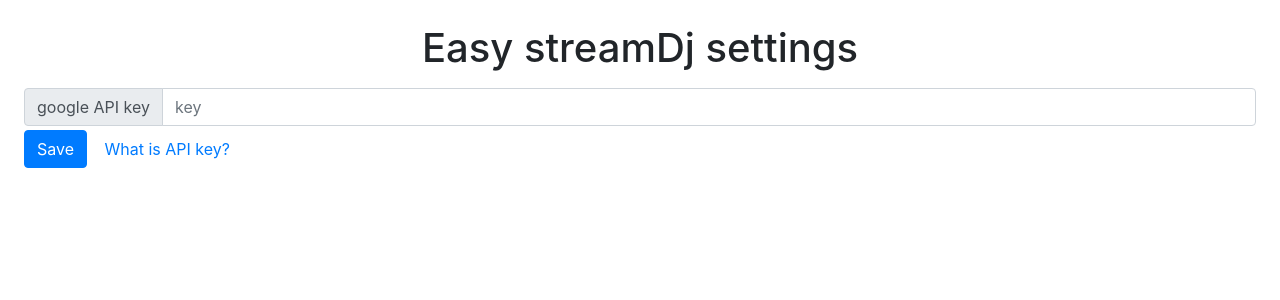
After one commit to e9000000000/EasyStreamDJ, a Flask app: page /settings/ in a window 1280 px wide. The commit adds this page. Shown: the top 300 px of the page. Run offline with Flask 2, Linux system fonts and the light colour scheme; some libraries are stand-ins or nearby versions.

Commit message:
settings now have web ui too

```diff
--- a/ezStreamDj.py
+++ b/ezStreamDj.py
@@ -1,8 +1,10 @@
-from flask import Flask, request, render_template, jsonify
+from flask import Flask, request, render_template, jsonify, redirect, url_for
 from flask_socketio import SocketIO, send
 import json
 
 import sender.from_yt_playlist
+from config import HOST, PORT, API_KEY
+from utils import change_api_key_in_config
 
 
 app = Flask(__name__)
@@ -11,7 +13,9 @@ socketio = SocketIO(app, cors_allowed_origins='*')
 
 @app.route('/')
 def index():
-    return render_template('index.html')
+    if API_KEY == '':
+        return redirect(url_for('settings'))
+    return render_template('index.html', host=HOST, port=PORT)
 
 @socketio.on('message')
 def handle_message(message:str):
@@ -24,6 +28,19 @@ def handle_message(message:str):
             send(result)
 
 
+@app.route('/settings/', methods=['GET', 'POST'])
+def settings():
+    global API_KEY
+    if request.method == 'POST':
+        api_key = request.form['api_key']
+        change_api_key_in_config(api_key)
+        API_KEY = api_key
+
+        return redirect(url_for('index'))
+    else:
+        return render_template('settings.html')
+
+
 if __name__ == '__main__':
     app.env = 'development'
-    socketio.run(app, port=13666)
+    socketio.run(app, host=HOST, port=PORT)
--- a/settings.py
+++ /dev/null
@@ -1,6 +0,0 @@
-import os
-
-api_key = input('api key: ')
-
-with open(os.path.join(os.path.dirname(__file__), 'config.py'), 'w', encoding='utf-8') as config_file:
-    config_file.write(f'API_KEY = "{api_key}"')
--- a/static/script.js
+++ b/static/script.js
@@ -7,7 +7,7 @@ function add_result(result) {
     list.insertBefore(entry, list.firstChild);
 }
 
-var socket = io.connect('http://127.0.0.1:13666');
+var socket = io.connect(HOST + ':' + PORT);
 socket.on('message', function(msg) {
     add_result(msg)
 });
--- /dev/null
+++ b/static/settings.js
@@ -0,0 +1,3 @@
+function info_btn_click() {
+    window.open('https://developers.google.com/youtube/registering_an_application', '_blank');
+}
--- /dev/null
+++ b/templates/settings.html
@@ -0,0 +1,36 @@
+<!DOCTYPE html>
+<html lang="en">
+<head>
+    <meta charset="UTF-8">
+    <meta name="viewport" content="width=device-width, initial-scale=1.0">
+    <link rel="stylesheet" href="https://maxcdn.bootstrapcdn.com/bootstrap/4.0.0/css/bootstrap.min.css" integrity="sha384-Gn5384xqQ1aoWXA+058RXPxPg6fy4IWvTNh0E263XmFcJlSAwiGgFAW/dAiS6JXm" crossorigin="anonymous">
+    <link rel="stylesheet" href="../static/style.css">
+    <script src="https://maxcdn.bootstrapcdn.com/bootstrap/4.0.0/js/bootstrap.min.js" integrity="sha384-JZR6Spejh4U02d8jOt6vLEHfe/JQGiRRSQQxSfFWpi1MquVdAyjUar5+76PVCmYl" crossorigin="anonymous"></script>
+    <script src="{{ url_for('static', filename='settings.js') }}"></script>
+    <title>Settings</title>
+</head>
+<body>
+    <div class="p-4">
+        <h1 class="header pb-2">Easy streamDj settings</h1>
+        <a></a>
+        <form action="{{ url_for('settings') }}" method="POST">
+            <div class="input-group mb-1">
+                <div class="input-group-prepend">
+                <span class="input-group-text" id="basic-addon1">google API key</span>
+                </div>
+                <input name="api_key" id="channel_name" type="text" class="form-control" placeholder="key">
+            </div>
+
+            <input class="btn btn-primary" type="submit" value="Save">
+            <button onclick="info_btn_click()" type="button" class="btn btn-link">What is API key?</button>
+        </form>
+
+        <div class="results p-4">
+            <nav>
+                <ul id="results_list" class="list-group">
+                </ul>
+            </nav>
+        </div>
+    </div>
+</body>
+</html>
```
Also changed, not shown: templates/index.html (+6 -2 lines), utils.py (added, +16 -0 lines), README.md.
